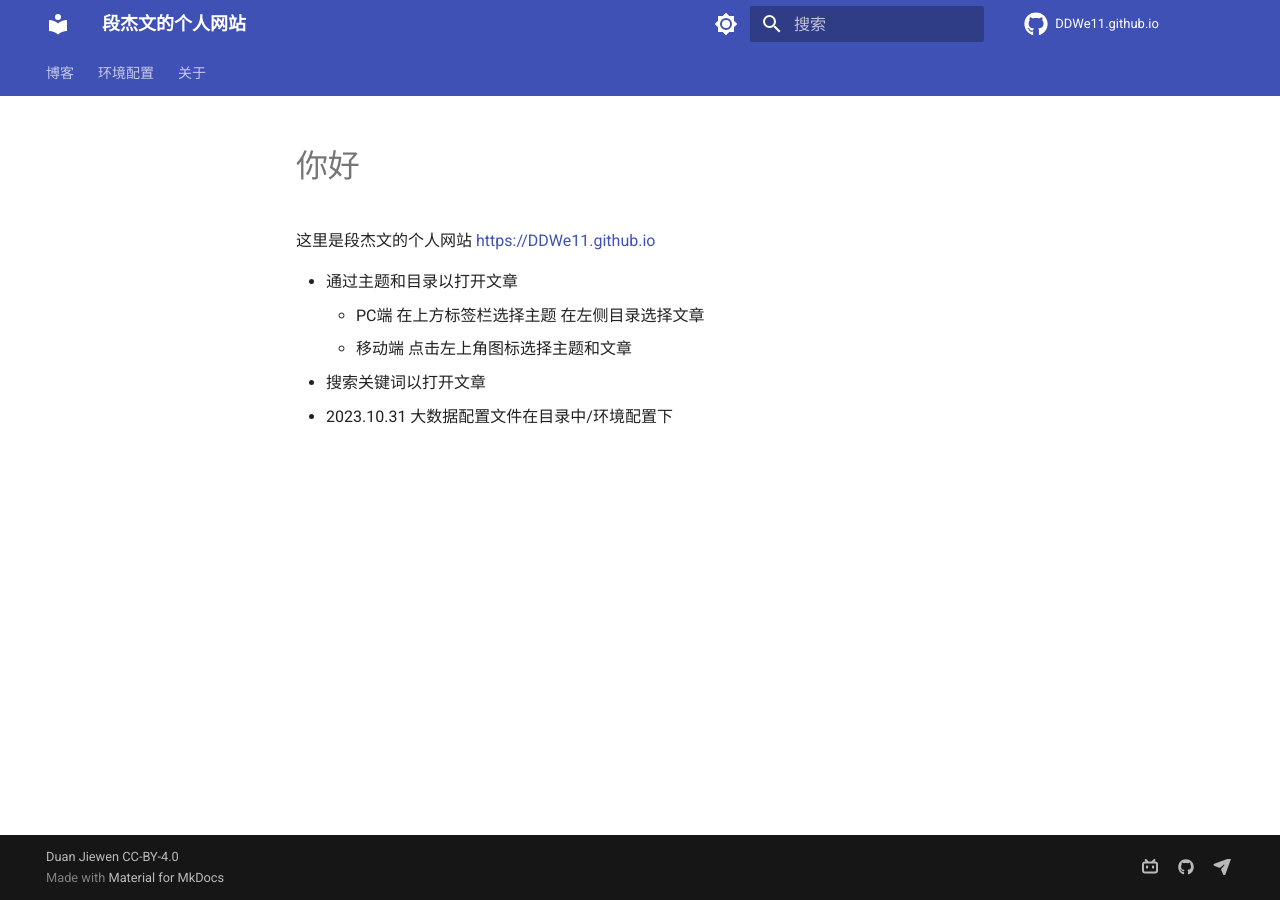
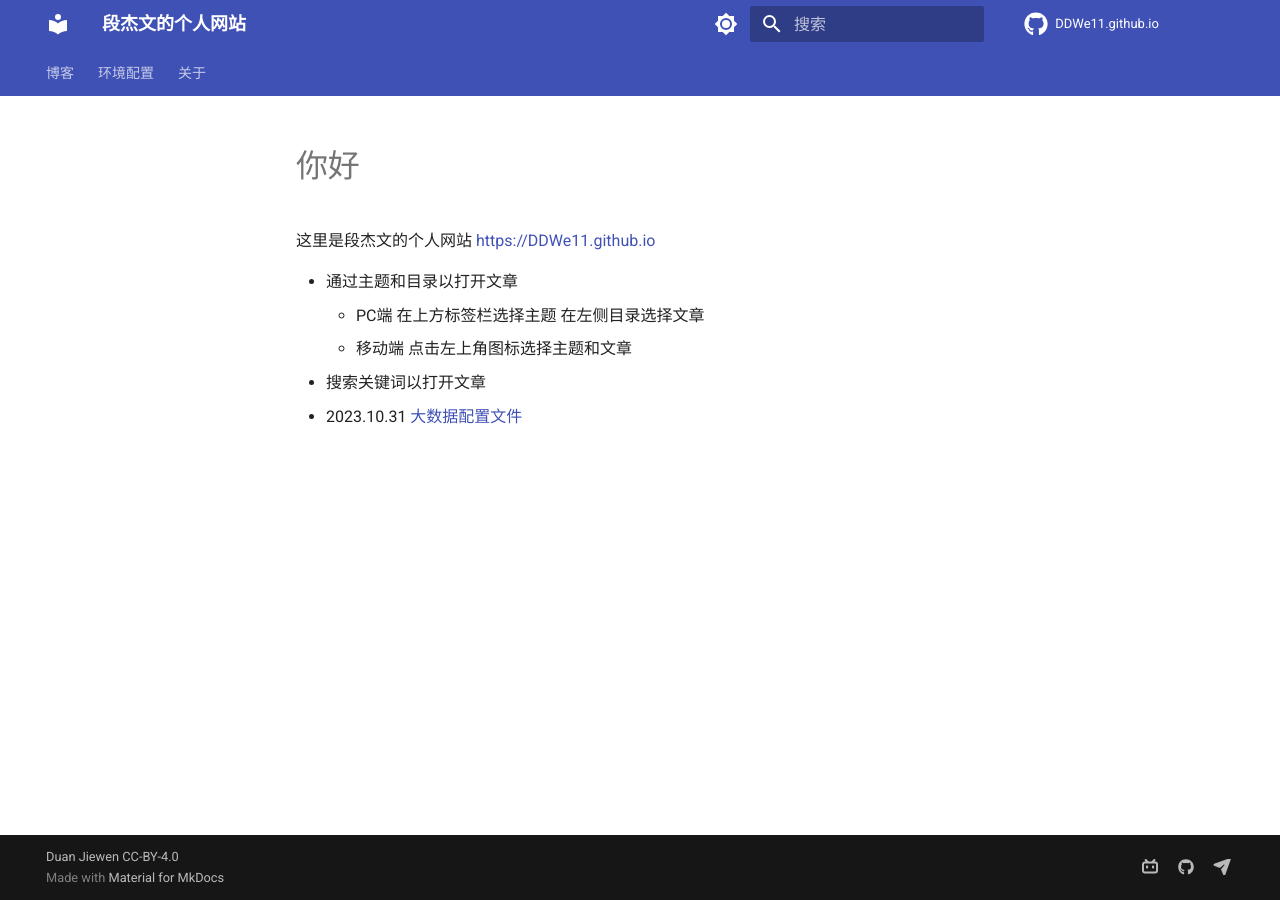
Before and after one commit to DDWe11/DDWe11.github.io, an MkDocs documentation site: the page built from docs/index.md, in a window 1280 px wide. Built offline with MkDocs 1.6.1 and Material for MkDocs 9.7.7, drawn with Linux system fonts in a browser that asks for light colours; comment, search, counter and statistics services are not loaded.

Commit message:
change error

```diff
--- a/docs/index.md
+++ b/docs/index.md
@@ -7,4 +7,4 @@
     - 移动端 点击左上角图标选择主题和文章
 - 搜索关键词以打开文章
 
-- 2023.10.31 大数据配置文件在目录中/环境配置下
+- 2023.10.31 [大数据配置文件](/docs/Soft_configuration/BigData/BD_System.md)
--- a/mkdocs.yml
+++ b/mkdocs.yml
@@ -33,7 +33,7 @@ nav:
       - Soft_configuration/index.md
       - BigData:
           - Linux_CentOS 环境配置: Soft_configuration/BigData/Linux_Centos.md
-          - Spark & hadoop配置(23fall): Soft_configuration/BigData/DB_System.md
+          - 大数据系统搭建与应用笔记: Soft_configuration/BigData/DB_System.md
   - 关于:
       - ABOUT/index.md # 使用两个index 这样子左上角第一次打开会是所有Tab 而不是ABOUT
       - 介绍: ABOUT/intruction.md
```
Also changed, not shown: docs/Soft_configuration/BigData/BD_System.md (+1 -1 lines).
